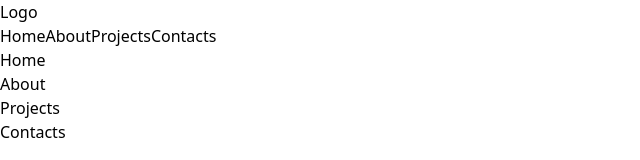
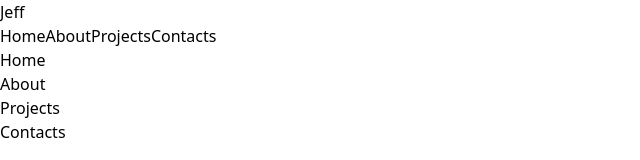
Before and after one commit to JeffC25/JeffC25.github.io, a React (Vite) app: page / in a window 1280 px wide. Shown: the top 160 px of the page, without its empty margins (0-640 px from the left). Built offline with nearby package versions, Linux system fonts and the light colour scheme.

Commit message:
layout adjustments

```diff
--- a/src/App.tsx
+++ b/src/App.tsx
@@ -7,11 +7,11 @@ import About from "./components/About.tsx"
 function App() {
 
   return (
-    <div className="w-full h-screen bg-blue-400 flex flex-col">
-      <div className="flex-grow-0 h-20">
+    <div className="w-full h-screen overflow-y-scroll snap-y scroll-smooth">
+      <div className="absolute top-0 w-full h-20 shadow-md flex justify-center backdrop-blur-sm ">
         <Navbar />
       </div>
-      <div className="overflow-y-scroll h-full snap-mandatory snap-y scroll-smooth">
+      <div className="h-screen">
         <Home />
         <About />
         <Projects />
--- a/src/components/About.tsx
+++ b/src/components/About.tsx
@@ -1,6 +1,6 @@
 const About = () => {
     return (
-        <div id="about" className="h-full w-full snap-start bg-green-200">
+        <div id="about" className="h-full w-full snap-start">
             About
         </div>
     )
--- a/src/components/Contacts.tsx
+++ b/src/components/Contacts.tsx
@@ -1,6 +1,6 @@
 const Contacts = () => {
     return (
-        <div id="contacts" className="h-full w-full snap-start bg-green-200">
+        <div id="contacts" className="h-full w-full snap-start">
             Contacts
         </div>
     )
--- a/src/components/Home.tsx
+++ b/src/components/Home.tsx
@@ -1,6 +1,6 @@
 const Home = () => {
     return (
-        <div id="home" className="h-full w-full snap-start bg-green-200">
+        <div id="home" className="h-full w-full snap-start">
             Home
         </div>
     )
--- a/src/components/Navbar.tsx
+++ b/src/components/Navbar.tsx
@@ -1,7 +1,7 @@
 const Navbar = () => {
     return (
-        <nav className="w-full h-20 bg-transparent flex flex-row space-x-4 px-2 text-3xl items-center justify-between">
-            <div className="">Logo</div>
+        <nav className="w-3/4 h-20 flex flex-row space-x-4 text-xl items-center">
+            <div className="">Jeff</div>
             <div className="flex-grow"></div>
             <a href="#home" className="">Home</a>
             <a href="#about" className="">About</a>
--- a/src/components/Projects.tsx
+++ b/src/components/Projects.tsx
@@ -1,6 +1,6 @@
 const Projects = () => {
     return (
-        <div id="projects" className="h-full w-full snap-start bg-green-200">
+        <div id="projects" className="h-full w-full snap-start">
             Projects
         </div>
     )
--- a/src/index.css
+++ b/src/index.css
@@ -9,7 +9,7 @@
 
 /* Track */
 ::-webkit-scrollbar-track {
-    background: rgba(0,0,0,0);
+    background: transparent;
     border-radius: 10px;
 }
 
@@ -26,5 +26,5 @@
 
 * {
     scrollbar-width: thin;
-    scrollbar-color: rgba(255, 255, 255, 0.25) transparent;
+    scrollbar-color: transparent transparent;
 }
```
